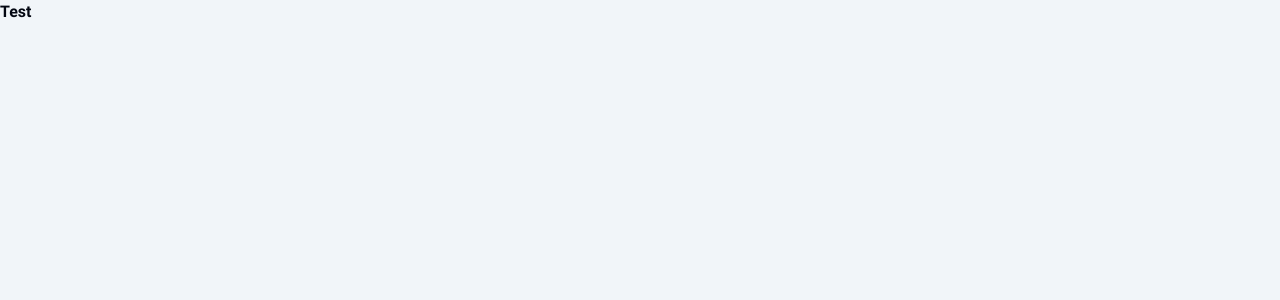
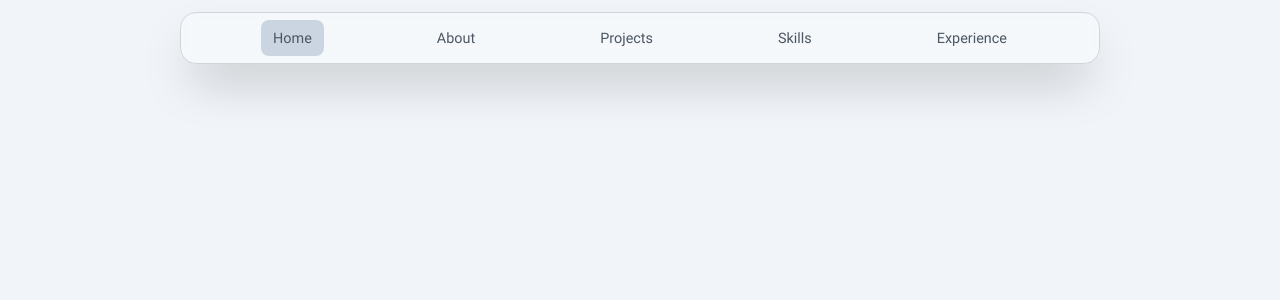
Before and after one commit to erdaboss99/react-personal-portfolio, a React (Vite) app: page / in a window 1280 px wide. Shown: the top 300 px of the page. Built offline with nearby package versions, Linux system fonts and the light colour scheme.

Commit message:
Implement Header component

```diff
--- a/src/Index.tsx
+++ b/src/Index.tsx
@@ -1,5 +1,5 @@
 const Index = () => {
-	return <h1 className='font-bold'>Test</h1>;
+	return <main className='flex h-full flex-col items-center px-4'></main>;
 };
 
 export default Index;
--- /dev/null
+++ b/src/components/Header.tsx
@@ -0,0 +1,53 @@
+import { motion } from 'framer-motion';
+
+import useActiveSectionContext from '../hooks/useActiveSectionContext';
+
+import { LINKS } from '../lib/data';
+
+const Header = () => {
+	const { activeSection, setActiveSection, setTimeOfLastClick } = useActiveSectionContext();
+	return (
+		<header className='relative z-[999]'>
+			<motion.div
+				className='fixed bottom-0 left-1/2 h-[3.5rem] w-full rounded-none border border-border-light bg-background-header-light bg-opacity-30 shadow-2xl backdrop-blur-[0.5rem] dark:border-border-dark dark:bg-background-header-dark dark:bg-opacity-75 sm:top-3 sm:h-[3.25rem] sm:w-[57.5rem] sm:rounded-2xl'
+				initial={{ y: -100, x: '-50%', opacity: 0 }}
+				animate={{ y: 0, x: '-50%', opacity: 1 }}></motion.div>
+
+			<nav className='fixed bottom-[0.25rem] left-1/2 flex h-12 w-full -translate-x-1/2 py-2 sm:top-[0.9rem] sm:h-12 sm:w-[initial] sm:py-0'>
+				<ul className='flex w-full items-center justify-evenly gap-1 text-[0.9rem] sm:w-[57.5rem] sm:flex-nowrap sm:gap-5'>
+					{LINKS.map((link, index) => (
+						<motion.li
+							key={index}
+							className='relative flex h-3/4 items-center justify-center'
+							initial={{ y: -100, opacity: 0 }}
+							animate={{ y: 0, opacity: 1 }}
+							transition={{ delay: (index + 1) * 0.18 }}>
+							<a
+								className='flex w-full items-center justify-center px-3 py-3 text-secondary-light transition hover:text-primary-light dark:text-secondary-dark dark:hover:text-primary-dark'
+								href={'/' + link.anchor}
+								onClick={() => {
+									setActiveSection(link.name);
+									setTimeOfLastClick(Date.now());
+								}}>
+								{link.name}
+
+								{link.name === activeSection && (
+									<motion.span
+										className='absolute inset-0 -z-10 rounded-lg bg-background-accent-light dark:bg-background-accent-dark'
+										layoutId='activeSection'
+										transition={{
+											type: 'spring',
+											stiffness: 380,
+											damping: 30,
+										}}></motion.span>
+								)}
+							</a>
+						</motion.li>
+					))}
+				</ul>
+			</nav>
+		</header>
+	);
+};
+
+export default Header;
--- /dev/null
+++ b/src/lib/data.ts
@@ -0,0 +1,7 @@
+export const LINKS = [
+	{ name: 'Home', anchor: '#home' },
+	{ name: 'About', anchor: '#about' },
+	{ name: 'Projects', anchor: '#projects' },
+	{ name: 'Skills', anchor: '#skills' },
+	{ name: 'Experience', anchor: '#experience' },
+] as const;
--- /dev/null
+++ b/src/lib/types.ts
@@ -0,0 +1,3 @@
+import { LINKS } from './data';
+
+export type SectionName = (typeof LINKS)[number]['name'];
--- a/src/main.tsx
+++ b/src/main.tsx
@@ -1,12 +1,18 @@
 import React from 'react';
 import ReactDOM from 'react-dom/client';
 
-import App from './Index.tsx';
+import ActiveSectionContextProvider from './contexts/ActiveSessionContext';
+
+import Index from './Index';
+import Header from './components/Header';
 
 import './styles/global.css';
 
 ReactDOM.createRoot(document.getElementById('root')!).render(
 	<React.StrictMode>
-		<App />
+		<ActiveSectionContextProvider>
+			<Header />
+			<Index />
+		</ActiveSectionContextProvider>
 	</React.StrictMode>,
 );
```
